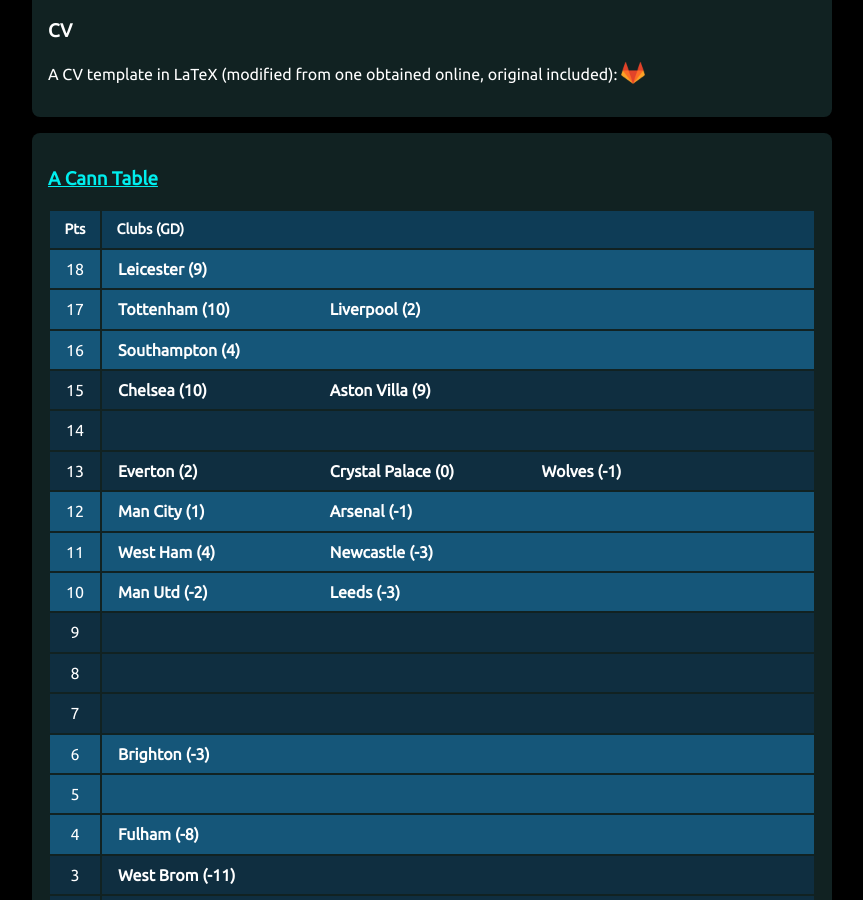
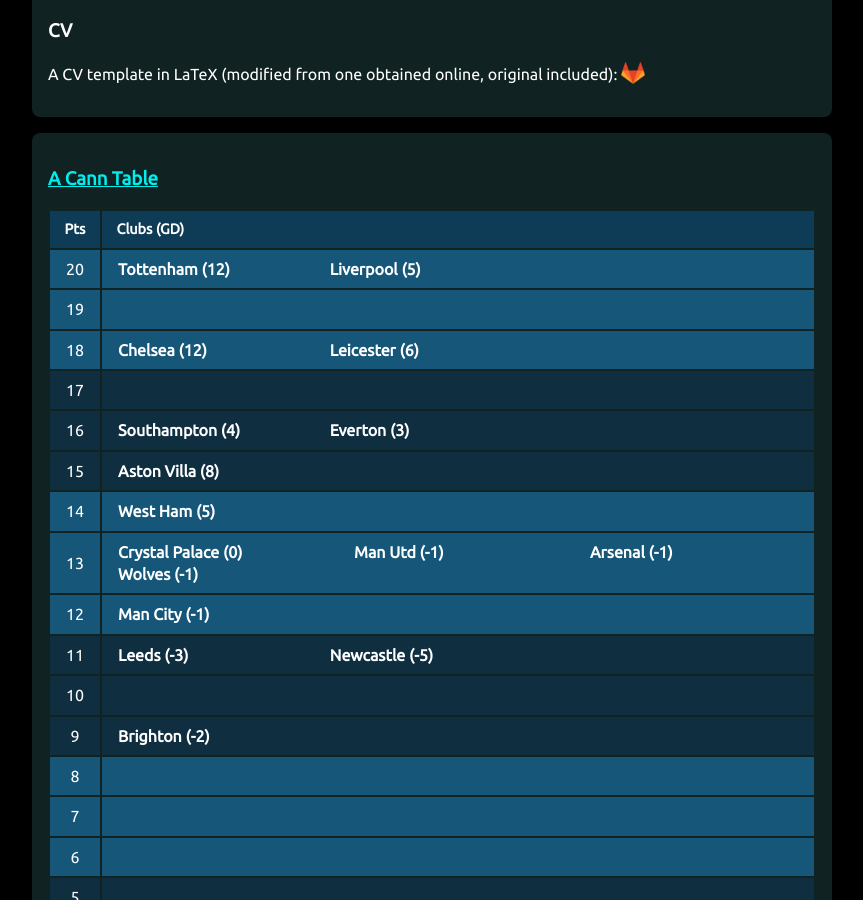
Before and after one commit to muru/muru.github.io, a Jekyll site: the page built from resources.md, in a window 1280 px wide and 900 px high, scrolled down 1593 px. Shown: the whole window, without its empty margins (208-1071 px from the left). Built offline with Jekyll 4.4.1, drawn with Linux system fonts in a browser that asks for light colours; some of the changed text lies outside the part shown.

Commit message:
updated cann-table: Mon 23 Nov 10:00:26 JST 2020

```diff
--- a/cann-table.html
+++ b/cann-table.html
@@ -1,76 +1,87 @@
 <table id="cann-table">
 <thead> <th> Pts </th> <th> Clubs (GD) </th> </thead>
 	<tr class="cann-row-1">
-		<td class="cann-point"> 18 </td>
+		<td class="cann-point"> 20 </td>
 		<td class="cann-clubs">
-			<span class="club-name"> Leicester (9) </span>
+			<span class="club-name"> Tottenham (12) </span>
+			<span class="club-name"> Liverpool (5) </span>
 		</td>
  	</tr>
 	<tr class="cann-row-1">
-		<td class="cann-point"> 17 </td>
+		<td class="cann-point"> 19 </td>
 		<td class="cann-clubs">
-			<span class="club-name"> Tottenham (10) </span>
-			<span class="club-name"> Liverpool (2) </span>
 		</td>
  	</tr>
 	<tr class="cann-row-1">
+		<td class="cann-point"> 18 </td>
+		<td class="cann-clubs">
+			<span class="club-name"> Chelsea (12) </span>
+			<span class="club-name"> Leicester (6) </span>
+		</td>
+ 	</tr>
+	<tr class="cann-row-2">
+		<td class="cann-point"> 17 </td>
+		<td class="cann-clubs">
+		</td>
+ 	</tr>
+	<tr class="cann-row-2">
 		<td class="cann-point"> 16 </td>
 		<td class="cann-clubs">
 			<span class="club-name"> Southampton (4) </span>
+			<span class="club-name"> Everton (3) </span>
 		</td>
  	</tr>
 	<tr class="cann-row-2">
 		<td class="cann-point"> 15 </td>
 		<td class="cann-clubs">
-			<span class="club-name"> Chelsea (10) </span>
-			<span class="club-name"> Aston Villa (9) </span>
+			<span class="club-name"> Aston Villa (8) </span>
 		</td>
  	</tr>
-	<tr class="cann-row-2">
+	<tr class="cann-row-1">
 		<td class="cann-point"> 14 </td>
 		<td class="cann-clubs">
+			<span class="club-name"> West Ham (5) </span>
 		</td>
  	</tr>
-	<tr class="cann-row-2">
+	<tr class="cann-row-1">
 		<td class="cann-point"> 13 </td>
 		<td class="cann-clubs">
-			<span class="club-name"> Everton (2) </span>
 			<span class="club-name"> Crystal Palace (0) </span>
+			<span class="club-name"> Man Utd (-1) </span>
+			<span class="club-name"> Arsenal (-1) </span>
 			<span class="club-name"> Wolves (-1) </span>
 		</td>
  	</tr>
 	<tr class="cann-row-1">
 		<td class="cann-point"> 12 </td>
 		<td class="cann-clubs">
-			<span class="club-name"> Man City (1) </span>
-			<span class="club-name"> Arsenal (-1) </span>
+			<span class="club-name"> Man City (-1) </span>
 		</td>
  	</tr>
-	<tr class="cann-row-1">
+	<tr class="cann-row-2">
 		<td class="cann-point"> 11 </td>
 		<td class="cann-clubs">
-			<span class="club-name"> West Ham (4) </span>
-			<span class="club-name"> Newcastle (-3) </span>
+			<span class="club-name"> Leeds (-3) </span>
+			<span class="club-name"> Newcastle (-5) </span>
 		</td>
  	</tr>
-	<tr class="cann-row-1">
+	<tr class="cann-row-2">
 		<td class="cann-point"> 10 </td>
 		<td class="cann-clubs">
-			<span class="club-name"> Man Utd (-2) </span>
-			<span class="club-name"> Leeds (-3) </span>
 		</td>
  	</tr>
 	<tr class="cann-row-2">
 		<td class="cann-point"> 9 </td>
 		<td class="cann-clubs">
+			<span class="club-name"> Brighton (-2) </span>
 		</td>
  	</tr>
-	<tr class="cann-row-2">
+	<tr class="cann-row-1">
 		<td class="cann-point"> 8 </td>
 		<td class="cann-clubs">
 		</td>
  	</tr>
-	<tr class="cann-row-2">
+	<tr class="cann-row-1">
 		<td class="cann-point"> 7 </td>
 		<td class="cann-clubs">
 		</td>
@@ -78,37 +89,36 @@
 	<tr class="cann-row-1">
 		<td class="cann-point"> 6 </td>
 		<td class="cann-clubs">
-			<span class="club-name"> Brighton (-3) </span>
 		</td>
  	</tr>
-	<tr class="cann-row-1">
+	<tr class="cann-row-2">
 		<td class="cann-point"> 5 </td>
 		<td class="cann-clubs">
 		</td>
  	</tr>
-	<tr class="cann-row-1">
+	<tr class="cann-row-2">
 		<td class="cann-point"> 4 </td>
 		<td class="cann-clubs">
-			<span class="club-name"> Fulham (-8) </span>
+			<span class="club-name"> Fulham (-9) </span>
 		</td>
  	</tr>
 	<tr class="cann-row-2">
 		<td class="cann-point"> 3 </td>
 		<td class="cann-clubs">
-			<span class="club-name"> West Brom (-11) </span>
+			<span class="club-name"> West Brom (-12) </span>
 		</td>
  	</tr>
-	<tr class="cann-row-2">
+	<tr class="cann-row-1">
 		<td class="cann-point"> 2 </td>
 		<td class="cann-clubs">
 			<span class="club-name"> Burnley (-9) </span>
 		</td>
  	</tr>
-	<tr class="cann-row-2">
+	<tr class="cann-row-1">
 		<td class="cann-point"> 1 </td>
 		<td class="cann-clubs">
-			<span class="club-name"> Sheff Utd (-10) </span>
+			<span class="club-name"> Sheff Utd (-11) </span>
 		</td>
  	</tr>
 </table>
-<span id="cann-gen-note"> Generated on  Monday, 16 November 2020 at 10:01 JST. </span>
+<span id="cann-gen-note"> Generated on  Monday, 23 November 2020 at 10:00 JST. </span>
```
